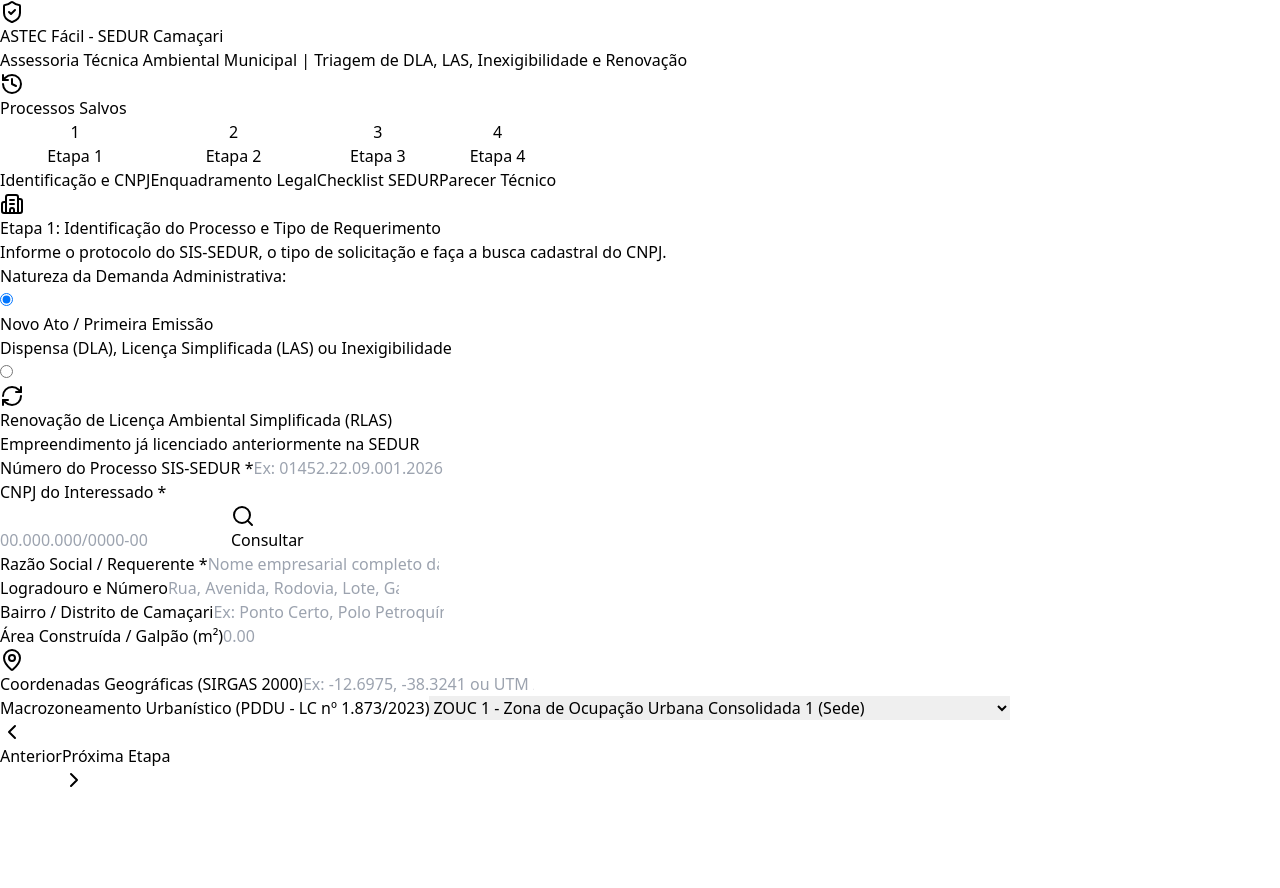
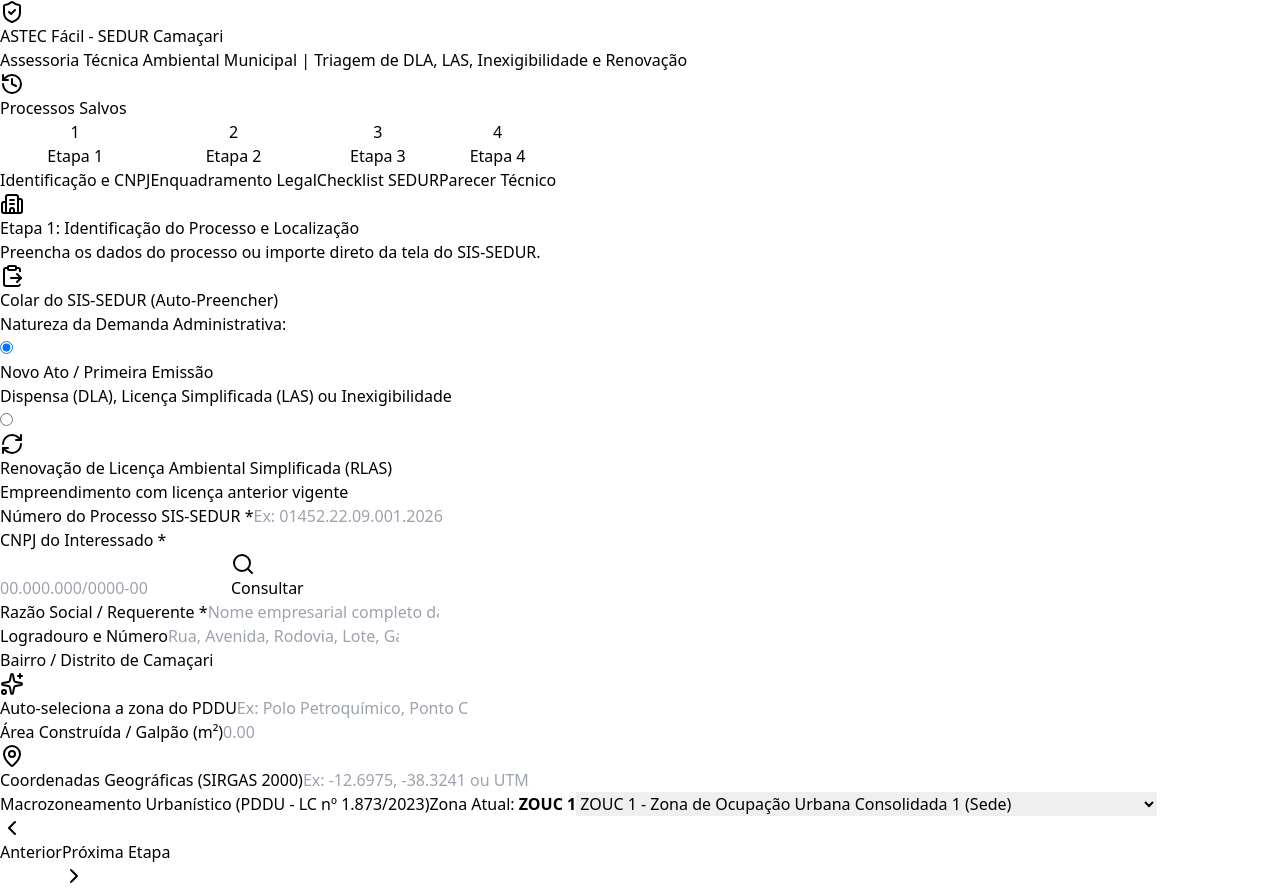
Before and after one commit to silvadiego2/AstecFacil, a React (Vite) app: page / in a window 1280 px wide. Before the commit the page ends 800 px from the top, so only its background shows below. Built offline with nearby package versions, Linux system fonts and the light colour scheme.

Commit message:
Enhance Step1Identificacao with SIS-SEDUR import
Added functionality for quick import from SIS-SEDUR, including state management for modal and feedback messages. Updated zone inference and improved form handling.

```diff
--- a/src/components/Step1Identificacao.tsx
+++ b/src/components/Step1Identificacao.tsx
@@ -1,7 +1,23 @@
+// src/components/Step1Identificacao.tsx
 import React, { useState } from 'react';
-import { Search, Loader2, Building2, MapPin, AlertCircle, RefreshCw } from 'lucide-react';
+import {
+  Search,
+  Loader2,
+  Building2,
+  MapPin,
+  AlertCircle,
+  RefreshCw,
+  ClipboardPaste,
+  Check,
+  Sparkles,
+  X
+} from 'lucide-react';
 import { ProcessoFormData } from '../types';
-import { ZONEAMENTOS_CAMACARI } from '../data/normativasCamacari';
+import {
+  ZONEAMENTOS_CAMACARI,
+  inferirZoneamentoPorBairro,
+  parseTextoDoSisSedur
+} from '../data/normativasCamacari';
 import { consultarCnpjBrasilApi } from '../services/api';
 
 interface Step1Props {
@@ -13,6 +29,11 @@
   const [loadingCnpj, setLoadingCnpj] = useState(false);
   const [erroCnpj, setErroCnpj] = useState<string | null>(null);
 
+  // Modal de Captura Rápida do SIS-SEDUR
+  const [modalImportar, setModalImportar] = useState(false);
+  const [textoCopiadoSisSedur, setTextoCopiadoSisSedur] = useState('');
+  const [feedbackImportacao, setFeedbackImportacao] = useState<string | null>(null);
+
   const handleProcessoChange = (val: string) => {
     let clean = val.replace(/\D/g, '').slice(0, 17);
     let masked = clean;
@@ -22,6 +43,16 @@
     if (clean.length > 12) masked = `${clean.slice(0, 5)}.${clean.slice(5, 7)}.${clean.slice(7, 9)}.${clean.slice(9, 12)}.${clean.slice(12, 16)}`;
 
     setFormData(prev => ({ ...prev, numero_processo: masked }));
+  };
+
+  // Autocompleta o zoneamento sempre que o Bairro é preenchido ou alterado
+  const handleBairroChange = (novoBairro: string) => {
+    const zonaSugerida = inferirZoneamentoPorBairro(novoBairro);
+    setFormData(prev => ({
+      ...prev,
+      bairro: novoBairro,
+      zona_urbanistica: zonaSugerida,
+    }));
   };
 
   const handleConsultarCnpj = async () => {
@@ -43,12 +74,16 @@
         data.complemento
       ].filter(Boolean).join(' ');
 
+      const bairroRetornado = data.bairro || '';
+      const zonaSugerida = inferirZoneamentoPorBairro(bairroRetornado);
+
       setFormData(prev => ({
         ...prev,
         interessado: data.razao_social || data.nome_fantasia || prev.interessado,
         endereco: logradouroCompleto || prev.endereco,
-        bairro: data.bairro || prev.bairro,
+        bairro: bairroRetornado || prev.bairro,
         cep: data.cep || prev.cep,
+        zona_urbanistica: zonaSugerida,
         cnae_principal: {
           codigo: data.cnae_fiscal,
           descricao: data.cnae_fiscal_descricao,
@@ -65,16 +100,68 @@
     }
   };
 
+  // Executa o Parsing do texto colado do SIS-SEDUR
+  const handleProcessarTextoColado = () => {
+    if (!textoCopiadoSisSedur.trim()) return;
+
+    const parsed = parseTextoDoSisSedur(textoCopiadoSisSedur);
+
+    setFormData(prev => {
+      // Une documentos já marcados com os novos detectados pelo parser
+      const docsUnificados = Array.from(
+        new Set([...prev.documentos_conferidos, ...parsed.documentos_identificados])
+      );
+
+      const novoBairro = parsed.bairro || prev.bairro;
+      const novaZona = parsed.zona_sugerida || (novoBairro ? inferirZoneamentoPorBairro(novoBairro) : prev.zona_urbanistica);
+
+      return {
+        ...prev,
+        numero_processo: parsed.numero_processo || prev.numero_processo,
+        cnpj: parsed.cnpj || prev.cnpj,
+        interessado: parsed.interessado || prev.interessado,
+        endereco: parsed.endereco || prev.endereco,
+        bairro: novoBairro,
+        area_m2: parsed.area_m2 || prev.area_m2,
+        coordenadas: parsed.coordenadas || prev.coordenadas,
+        zona_urbanistica: novaZona,
+        documentos_conferidos: docsUnificados,
+      };
+    });
+
+    setFeedbackImportacao(
+      `Sucesso! Identificados: ${parsed.documentos_identificados.length} documento(s) anexado(s) marcados no checklist.`
+    );
+
+    setTimeout(() => {
+      setModalImportar(false);
+      setTextoCopiadoSisSedur('');
+      setFeedbackImportacao(null);
+    }, 1500);
+  };
+
   return (
     <div className="space-y-6">
-      <div className="border-b border-slate-200 pb-4">
-        <h2 className="text-xl font-bold text-slate-800 flex items-center gap-2">
-          <Building2 className="w-6 h-6 text-slate-700" />
-          Etapa 1: Identificação do Processo e Tipo de Requerimento
-        </h2>
-        <p className="text-sm text-slate-500 mt-1">
-          Informe o protocolo do SIS-SEDUR, o tipo de solicitação e faça a busca cadastral do CNPJ.
-        </p>
+      {/* Topo com Botão de Importação Rápida */}
+      <div className="border-b border-slate-200 pb-4 flex flex-col sm:flex-row sm:items-center justify-between gap-3">
+        <div>
+          <h2 className="text-xl font-bold text-slate-800 flex items-center gap-2">
+            <Building2 className="w-6 h-6 text-slate-700" />
+            Etapa 1: Identificação do Processo e Localização
+          </h2>
+          <p className="text-sm text-slate-500 mt-1">
+            Preencha os dados do processo ou importe direto da tela do SIS-SEDUR.
+          </p>
+        </div>
+
+        <button
+          type="button"
+          onClick={() => setModalImportar(true)}
+          className="px-4 py-2 bg-emerald-600 hover:bg-emerald-700 text-white rounded-xl text-xs font-bold flex items-center gap-2 shadow-sm transition self-start sm:self-center"
+        >
+          <ClipboardPaste className="w-4 h-4" />
+          Colar do SIS-SEDUR (Auto-Preencher)
+        </button>
       </div>
 
       {erroCnpj && (
@@ -124,7 +211,7 @@
               <RefreshCw className="w-4 h-4 text-emerald-600" />
               <div>
                 <div className="text-sm">Renovação de Licença Ambiental Simplificada (RLAS)</div>
-                <div className="text-xs text-slate-500">Empreendimento já licenciado anteriormente na SEDUR</div>
+                <div className="text-xs text-slate-500">Empreendimento com licença anterior vigente</div>
               </div>
             </div>
           </label>
@@ -139,7 +226,7 @@
               type="text"
               value={formData.numeroLicencaAnterior || ''}
               onChange={e => setFormData(p => ({ ...p, numeroLicencaAnterior: e.target.value }))}
-              placeholder="Ex: Portaria SEDUR nº 084/2023 ou LAS nº 2023-0145"
+              placeholder="Ex: Portaria SEDUR nº 138/2023 ou LAS nº 2023-0145"
               className="w-full px-3 py-1.5 border border-slate-300 rounded-lg text-sm text-slate-900 bg-white"
             />
           </div>
@@ -214,16 +301,19 @@
           />
         </div>
 
-        {/* Bairro */}
+        {/* Bairro com Autocompletar de Zoneamento */}
         <div>
-          <label className="block text-sm font-semibold text-slate-700 mb-1">
-            Bairro / Distrito de Camaçari
+          <label className="block text-sm font-semibold text-slate-700 mb-1 flex items-center justify-between">
+            <span>Bairro / Distrito de Camaçari</span>
+            <span className="text-[11px] text-emerald-600 font-normal flex items-center gap-1">
+              <Sparkles className="w-3 h-3" /> Auto-seleciona a zona do PDDU
+            </span>
           </label>
           <input
             type="text"
             value={formData.bairro}
-            onChange={e => setFormData(p => ({ ...p, bairro: e.target.value }))}
-            placeholder="Ex: Ponto Certo, Polo Petroquímico, Catu de Abrantes, Guarajuba"
+            onChange={e => handleBairroChange(e.target.value)}
+            placeholder="Ex: Polo Petroquímico, Ponto Certo, Catu de Abrantes, Guarajuba"
             className="w-full px-3 py-2 border border-slate-300 rounded-lg text-slate-900"
           />
         </div>
@@ -258,15 +348,18 @@
           />
         </div>
 
-        {/* Zoneamento */}
+        {/* Zoneamento com Indicador de Auto-Preenchimento */}
         <div className="md:col-span-2">
-          <label className="block text-sm font-semibold text-slate-700 mb-1">
-            Macrozoneamento Urbanístico (PDDU - LC nº 1.873/2023)
+          <label className="block text-sm font-semibold text-slate-700 mb-1 flex items-center justify-between">
+            <span>Macrozoneamento Urbanístico (PDDU - LC nº 1.873/2023)</span>
+            <span className="text-xs text-slate-500 font-mono">
+              Zona Atual: <strong>{formData.zona_urbanistica}</strong>
+            </span>
           </label>
           <select
             value={formData.zona_urbanistica}
             onChange={e => setFormData(p => ({ ...p, zona_urbanistica: e.target.value }))}
-            className="w-full px-3 py-2 border border-slate-300 rounded-lg text-slate-900 bg-white"
+            className="w-full px-3 py-2 border border-slate-300 rounded-lg text-slate-900 bg-white focus:ring-2 focus:ring-slate-600"
           >
             {ZONEAMENTOS_CAMACARI.map(z => (
               <option key={z.valor} value={z.valor}>
@@ -276,6 +369,68 @@
           </select>
         </div>
       </div>
+
+      {/* MODAL DE IMPORTAÇÃO POR COLAGEM DO SIS-SEDUR */}
+      {modalImportar && (
+        <div className="fixed inset-0 bg-slate-900/60 backdrop-blur-sm z-50 flex items-center justify-center p-4">
+          <div className="bg-white rounded-2xl max-w-2xl w-full flex flex-col shadow-2xl border border-slate-200 overflow-hidden">
+            <div className="p-4 border-b border-slate-200 flex items-center justify-between bg-slate-50">
+              <h3 className="font-bold text-slate-800 text-base flex items-center gap-2">
+                <ClipboardPaste className="w-5 h-5 text-emerald-600" />
+                Importar Dados e Documentos do SIS-SEDUR
+              </h3>
+              <button
+                type="button"
+                onClick={() => setModalImportar(false)}
+                className="p-1 text-slate-400 hover:text-slate-600 rounded-lg"
+              >
+                <X className="w-5 h-5" />
+              </button>
+            </div>
+
+            <div className="p-5 space-y-4">
+              <p className="text-xs text-slate-600 leading-relaxed">
+                Na tela do processo no SIS-SEDUR (aba de dados e lista de documentos anexados), selecione o texto ou a tabela com <kbd className="bg-slate-200 px-1.5 py-0.5 rounded text-[10px]">Ctrl+A</kbd> e <kbd className="bg-slate-200 px-1.5 py-0.5 rounded text-[10px]">Ctrl+C</kbd>, e cole no campo abaixo. O sistema lerá os títulos dos documentos e marcará o checklist automaticamente.
+              </p>
+
+              <textarea
+                rows={9}
+                placeholder="Exemplo de conteúdo colado:&#10;Processo: 01452.22.09.001.2026&#10;Interessado: BAHIA LOGISTICA LTDA&#10;CNPJ: 12.345.678/0001-90&#10;Bairro: Polo Petroquimico&#10;Área: 1250,00 m2&#10;Documentos anexados:&#10;- Requerimento_Padrao.pdf&#10;- Cartao_CNPJ.pdf&#10;- Contrato_Social.pdf&#10;- Contrato_Locacao.pdf&#10;- AVCB_Bombeiros.pdf&#10;- RCE_Assinado.pdf"
+                value={textoCopiadoSisSedur}
+                onChange={e => setTextoCopiadoSisSedur(e.target.value)}
+                className="w-full p-3 border border-slate-300 rounded-xl text-xs font-mono text-slate-900 bg-white focus:ring-2 focus:ring-emerald-600"
+              />
+
+              {feedbackImportacao && (
+                <div className="p-3 bg-emerald-50 border border-emerald-300 text-emerald-900 rounded-lg text-xs font-semibold flex items-center gap-2">
+                  <Check className="w-4 h-4 text-emerald-600" />
+                  {feedbackImportacao}
+                </div>
+              )}
+            </div>
+
+            <div className="p-4 border-t border-slate-100 bg-slate-50 flex items-center justify-end gap-2">
+              <button
+                type="button"
+                onClick={() => setModalImportar(false)}
+                className="px-4 py-2 border border-slate-300 hover:bg-slate-100 text-slate-700 text-xs font-semibold rounded-lg transition"
+              >
+                Cancelar
+              </button>
+
+              <button
+                type="button"
+                onClick={handleProcessarTextoColado}
+                disabled={!textoCopiadoSisSedur.trim()}
+                className="px-5 py-2 bg-emerald-600 hover:bg-emerald-700 text-white text-xs font-bold rounded-lg flex items-center gap-1.5 transition disabled:opacity-40"
+              >
+                <Sparkles className="w-4 h-4" />
+                Processar e Preencher ASTEC Fácil
+              </button>
+            </div>
+          </div>
+        </div>
+      )}
     </div>
   );
 };
```
